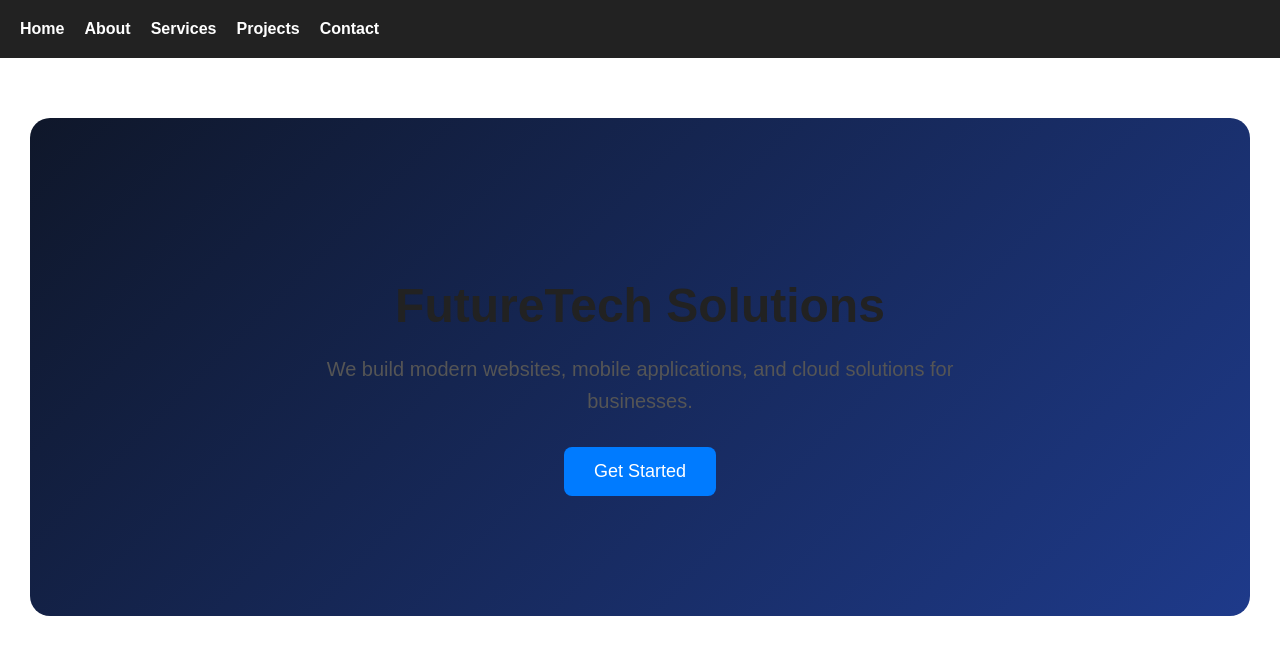
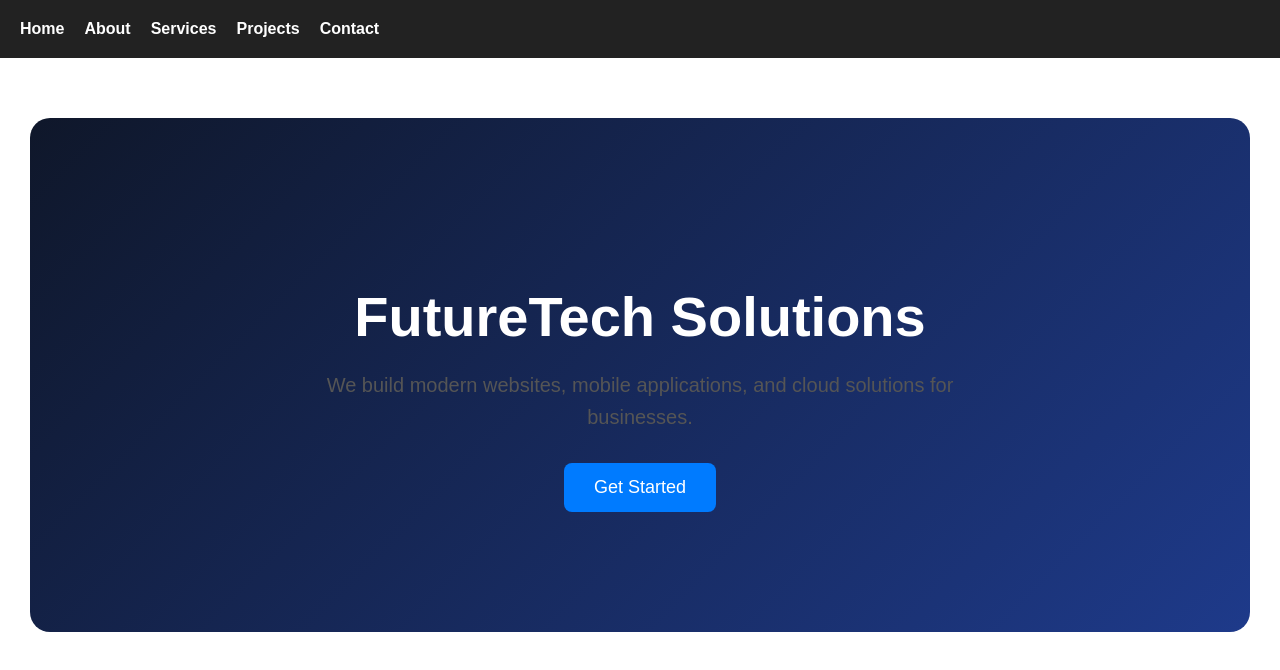
Before and after one commit to GaveshaD/it-company-website, a Nuxt app: page / in a window 1280 px wide. Shown: the top 670 px of the page. Built offline with nearby package versions, Linux system fonts and the light colour scheme.

Commit message:
Update hero section heading styles for improved visibility

```diff
--- a/app/pages/index.vue
+++ b/app/pages/index.vue
@@ -22,9 +22,9 @@
 }
 
 .hero h1 {
-  font-size: 48px;
+  font-size: 56px;
   margin-bottom: 20px;
-  color: #222;
+  color: white;
 }
 
 .hero p {
```
